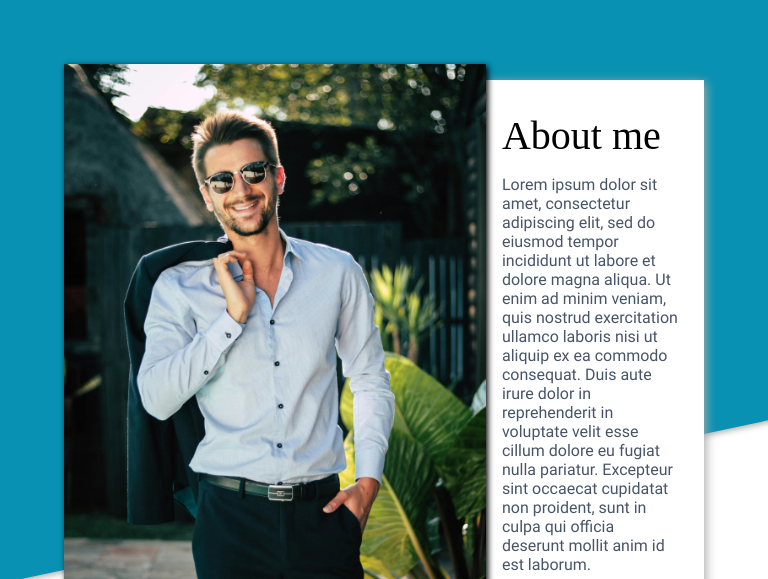
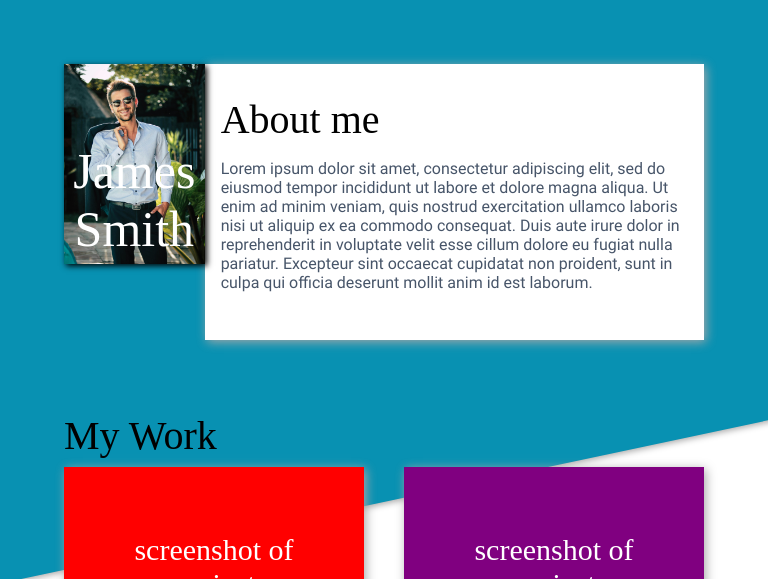
Before and after one commit to palmwi2010/odin-responsive, a plain HTML site: page index.html in a window 768 px wide. Shown: the top 579 px of the page. Drawn offline with Linux system fonts and the light colour scheme; a web font is replaced by a local one.

Commit message:
started on top ipad

```diff
--- a/styles.css
+++ b/styles.css
@@ -56,7 +56,6 @@ body {
 
 .profile-container {
     position: relative;
-    display: inline;
 }
 
 .profile-img {
@@ -97,6 +96,26 @@ body {
     display: flex;
     gap:16px;
     justify-content: flex-end;
+}
+
+@media (max-width: 900px) and (min-width: 500px) {
+    .about-icons > * {
+        display: none;
+    }
+
+    .top {
+        display: block;
+    }
+
+    .profile-container {
+        float:inline-start;
+    }
+
+    .profile-img {
+        height: 200px;
+    }
+
+    .about-container {}
 }
 
 .icon-med {
```
